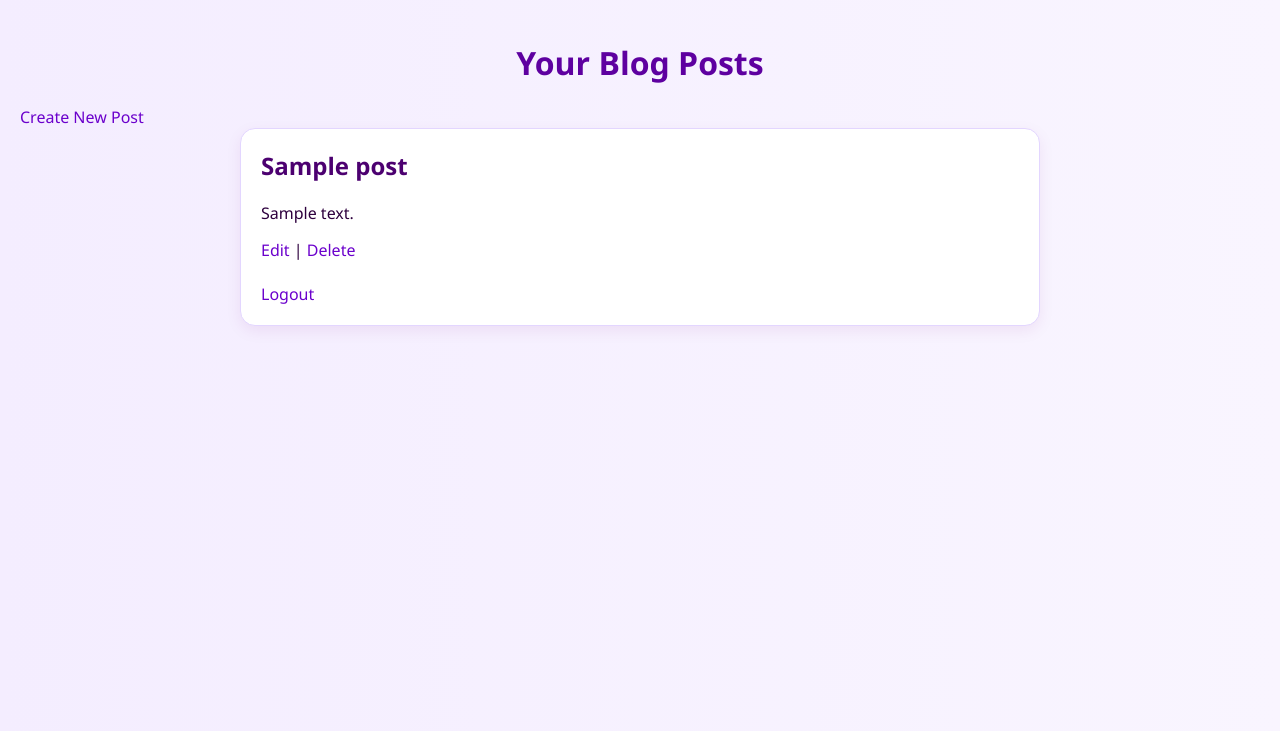
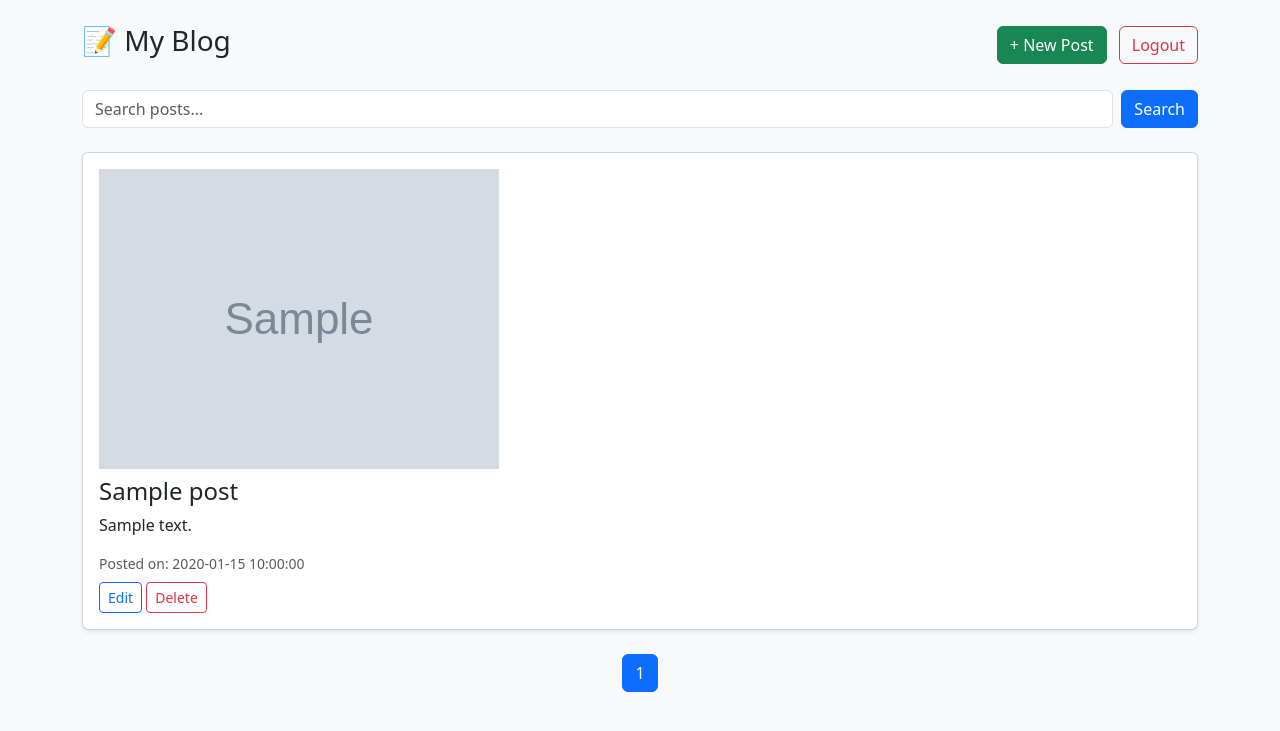
Before and after one commit to rishi4u2u/Task2, a PHP site: page / in a window 1280 px wide. Shown: the top 731 px of the page. Run offline with PHP 8.4, Linux system fonts and the light colour scheme; the visitor is signed in with stand-in values (Sample User, id 1); tables that the repository leaves empty hold one stand-in row (values such as "Sample post"); grey boxes marked "Sample" are stand-in pictures.

Commit message:
Updated Commit

```diff
--- a/blog.sql
+++ b/blog.sql
@@ -15,3 +15,5 @@ CREATE TABLE posts (
     content TEXT NOT NULL,
     created_at TIMESTAMP DEFAULT CURRENT_TIMESTAMP
 );
+
+ALTER TABLE posts ADD COLUMN image VARCHAR(255) DEFAULT NULL;
--- a/index.php
+++ b/index.php
@@ -2,114 +2,111 @@
 session_start();
 require 'db.php';
 
-$stmt = $pdo->prepare("SELECT * FROM posts WHERE user_id = ?");
-$stmt->execute([$_SESSION['user_id']]);
+// Make sure the user is logged in
+if (!isset($_SESSION['user_id'])) {
+    header("Location: login.php");
+    exit;
+}
+
+$user_id = $_SESSION['user_id'];
+$limit = 5;
+$page = isset($_GET['page']) ? (int) $_GET['page'] : 1;
+$page = max($page, 1);
+$offset = ($page - 1) * $limit;
+
+$search = $_GET['search'] ?? '';
+$searchParam = '%' . $search . '%';
+
+// Count user's own posts (with optional search)
+if ($search) {
+    $stmt = $pdo->prepare("SELECT COUNT(*) FROM posts WHERE user_id = ? AND title LIKE ?");
+    $stmt->execute([$user_id, $searchParam]);
+} else {
+    $stmt = $pdo->prepare("SELECT COUNT(*) FROM posts WHERE user_id = ?");
+    $stmt->execute([$user_id]);
+}
+$total_posts = $stmt->fetchColumn();
+$total_pages = ceil($total_posts / $limit);
+
+// Fetch only that user's posts (with optional search)
+if ($search) {
+    $stmt = $pdo->prepare("SELECT * FROM posts WHERE user_id = ? AND title LIKE ? ORDER BY created_at DESC LIMIT ? OFFSET ?");
+    $stmt->execute([$user_id, $searchParam, $limit, $offset]);
+} else {
+    $stmt = $pdo->prepare("SELECT * FROM posts WHERE user_id = ? ORDER BY created_at DESC LIMIT ? OFFSET ?");
+    $stmt->execute([$user_id, $limit, $offset]);
+}
 $posts = $stmt->fetchAll();
 ?>
 
 <!DOCTYPE html>
-<html>
+<html lang="en">
 <head>
-    <title>User's Posts</title>
-      <style>
-        body {
-            margin: 0;
-            padding: 20px;
-            font-family: 'Segoe UI', Tahoma, Geneva, Verdana, sans-serif;
-            background: linear-gradient(to right, #f4edff, #f9f5ff);
-            color: #2e003e;
-        }
+    <meta charset="UTF-8">
+    <title>My Blog</title>
+    <link href="https://cdn.jsdelivr.net/npm/bootstrap@5.3.0/dist/css/bootstrap.min.css" rel="stylesheet">
+</head>
+<body class="bg-light">
+    <div class="container py-4">
 
-        h1 {
-            text-align: center;
-            color: #5e00a0;
-        }
+        <!-- Top Navigation -->
+        <div class="d-flex justify-content-between align-items-center mb-4">
+            <h1 class="h3">📝 My Blog</h1>
+            <div>
+                <a href="create.php" class="btn btn-success">+ New Post</a>
+                <a href="logout.php" class="btn btn-outline-danger ms-2">Logout</a>
+            </div>
+        </div>
 
-        a {
-            color: #6b00cc;
-            text-decoration: none;
-            font-weight: 500;
-        }
+        <!-- Search -->
+        <form class="d-flex mb-4" method="GET" action="index.php">
+            <input class="form-control me-2" type="text" name="search" placeholder="Search posts..." value="<?= htmlspecialchars($search) ?>">
+            <button class="btn btn-primary" type="submit">Search</button>
+        </form>
 
-        a:hover {
-            text-decoration: underline;
-        }
+        <!-- Posts -->
+        <?php if ($posts): ?>
+            <?php foreach ($posts as $post): ?>
+                <div class="card mb-3 shadow-sm">
+                    <div class="card-body">
+                        <?php if (!empty($post['image'])): ?>
+<img src="uploads/<?= htmlspecialchars($post['image']) ?>" class="img-fluid mb-2" style="max-height:300px; object-fit:cover;">
+<?php endif; ?>
+<h4 class="card-title"><?= htmlspecialchars($post['title']) ?></h4>
+                        <p class="card-text"><?= nl2br(htmlspecialchars($post['content'])) ?></p>
+                        <p class="text-muted small mb-2">Posted on: <?= $post['created_at'] ?></p>
 
-        .new-post {
-            display: block;
-            width: max-content;
-            margin: 10px auto 30px;
-            padding: 10px 20px;
-            background-color: #8e44ff;
-            color: white;
-            border-radius: 10px;
-            text-align: center;
-            transition: 0.3s;
-        }
+                        <a href="edit.php?id=<?= $post['id'] ?>" class="btn btn-sm btn-outline-primary">Edit</a>
+                        <a href="delete.php?id=<?= $post['id'] ?>" class="btn btn-sm btn-outline-danger" onclick="return confirm('Are you sure?')">Delete</a>
+                    </div>
+                </div>
+            <?php endforeach; ?>
+        <?php else: ?>
+            <div class="alert alert-warning text-center">No posts found.</div>
+        <?php endif; ?>
 
-        .new-post:hover {
-            background-color: #7200cc;
-        }
+        <!-- Pagination -->
+        <nav aria-label="Page navigation">
+            <ul class="pagination justify-content-center mt-4">
+                <?php if ($page > 1): ?>
+                    <li class="page-item">
+                        <a class="page-link" href="?search=<?= urlencode($search) ?>&page=<?= $page - 1 ?>">« Prev</a>
+                    </li>
+                <?php endif; ?>
 
-        ul {
-            list-style: none;
-            padding: 0;
-            max-width: 800px;
-            margin: auto;
-        }
+                <?php for ($i = 1; $i <= $total_pages; $i++): ?>
+                    <li class="page-item <?= ($i === $page) ? 'active' : '' ?>">
+                        <a class="page-link" href="?search=<?= urlencode($search) ?>&page=<?= $i ?>"><?= $i ?></a>
+                    </li>
+                <?php endfor; ?>
 
-        li {
-            background-color: #ffffff;
-            border: 1px solid #e3d6ff;
-            padding: 20px;
-            border-radius: 15px;
-            margin-bottom: 20px;
-            box-shadow: 0 5px 15px rgba(128, 0, 128, 0.08);
-        }
-
-        h2 {
-            color: #4c0070;
-            margin-top: 0;
-        }
-
-        p {
-            margin-bottom: 15px;
-        }
-
-        .actions {
-            margin-top: 10px;
-        }
-
-        .actions a {
-            margin-right: 15px;
-            font-size: 14px;
-        }
-
-        .logout {
-            display: block;
-            margin: 40px auto 0;
-            width: max-content;
-            color: #9900cc;
-        }
-    </style>
-
-</head>
-<body>
-    <h1>Your Blog Posts</h1>
-    <a href="create.php">Create New Post</a>
-    <ul>
-        <?php foreach ($posts as $post): ?>
-            <li>
-                <h2><?= htmlspecialchars($post['title']) ?></h2>
-                <p><?= nl2br(htmlspecialchars($post['content'])) ?></p>
-                <a href="edit.php?id=<?= $post['id'] ?>">Edit</a> |
-                <a href="delete.php?id=<?= $post['id'] ?>">Delete</a>
-                <br>
-                <br>
-                <a href="logout.php">Logout</a>
-
-            </li>
-        <?php endforeach; ?>
-    </ul>
+                <?php if ($page < $total_pages): ?>
+                    <li class="page-item">
+                        <a class="page-link" href="?search=<?= urlencode($search) ?>&page=<?= $page + 1 ?>">Next »</a>
+                    </li>
+                <?php endif; ?>
+            </ul>
+        </nav>
+    </div>
 </body>
 </html>
```
Also changed, not shown: create.php (+40 -16 lines), delete.php (+10 -15 lines), edit.php (+32 -17 lines), readme.md, uploads/1753366353_Screenshot (130).png (added), uploads/1753366812_Screenshot (131).png (added).
